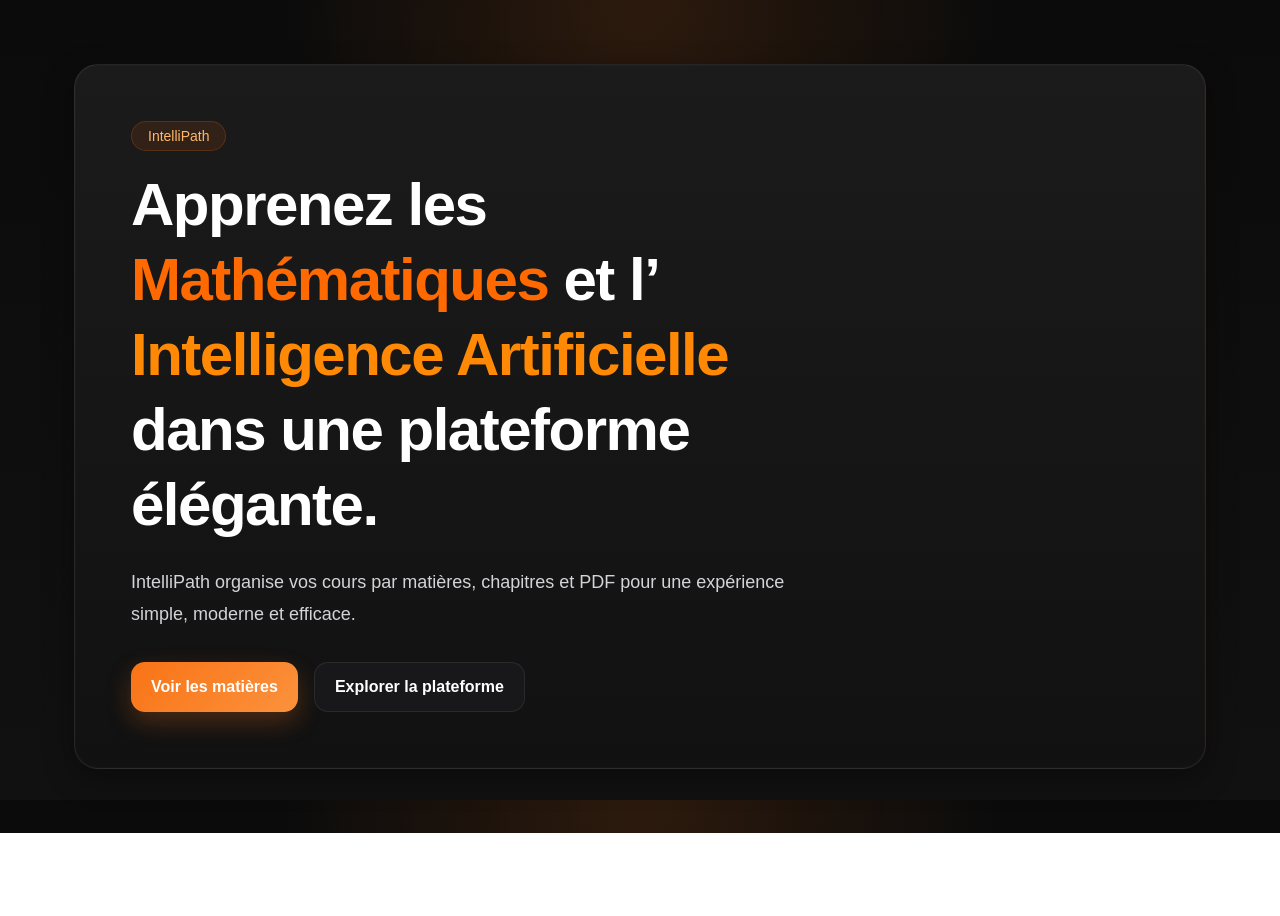
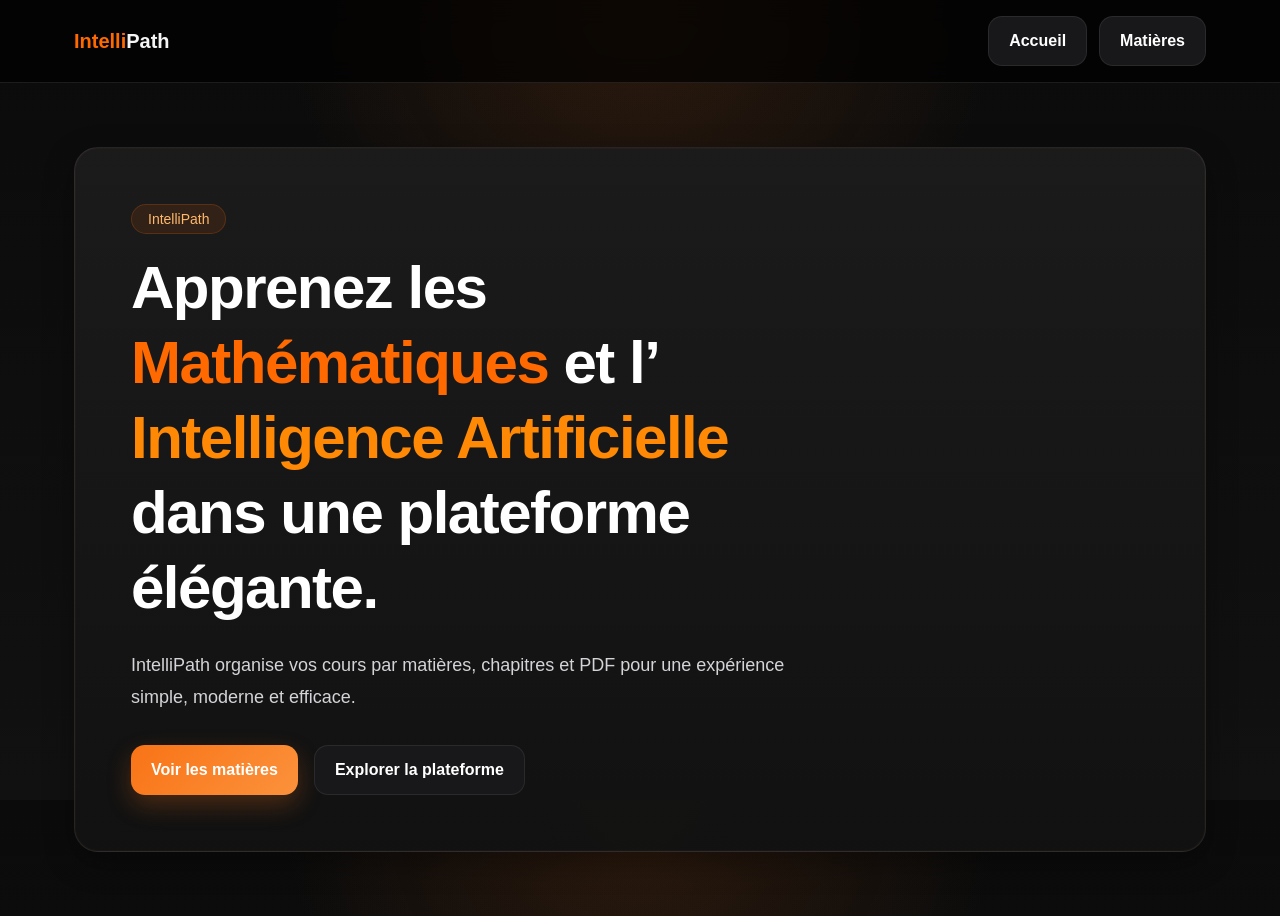
Before and after one commit to keltoumimohamed268-ctrl/intellipath, a Next.js app: page / in a window 1280 px wide. Before the commit the page ends 833 px from the top, so only its background shows below. Built offline with nearby package versions, Linux system fonts and the light colour scheme.

Commit message:
add global navbar

```diff
--- a/app/layout.tsx
+++ b/app/layout.tsx
@@ -1,6 +1,7 @@
 import type { Metadata } from "next";
 import { Geist, Geist_Mono } from "next/font/google";
 import "./globals.css";
+import Navbar from "../components/Navbar";
 
 const geistSans = Geist({
   variable: "--font-geist-sans",
@@ -28,6 +29,7 @@
       className={`${geistSans.variable} ${geistMono.variable} h-full antialiased`}
     >
       <body className="min-h-full flex flex-col">
+        <Navbar />
         {children}
       </body>
     </html>
--- /dev/null
+++ b/components/Navbar.tsx
@@ -0,0 +1,22 @@
+import Link from 'next/link'
+
+export default function Navbar() {
+  return (
+    <header className="sticky top-0 z-50 border-b border-white/10 bg-black/70 backdrop-blur-md">
+      <div className="site-container flex items-center justify-between py-4">
+        <Link href="/" className="text-xl font-bold text-white">
+          <span className="text-orange-500">Intelli</span>Path
+        </Link>
+
+        <nav className="flex items-center gap-3">
+          <Link href="/" className="dark-button">
+            Accueil
+          </Link>
+          <Link href="/subjects" className="dark-button">
+            Matières
+          </Link>
+        </nav>
+      </div>
+    </header>
+  )
+}
```
